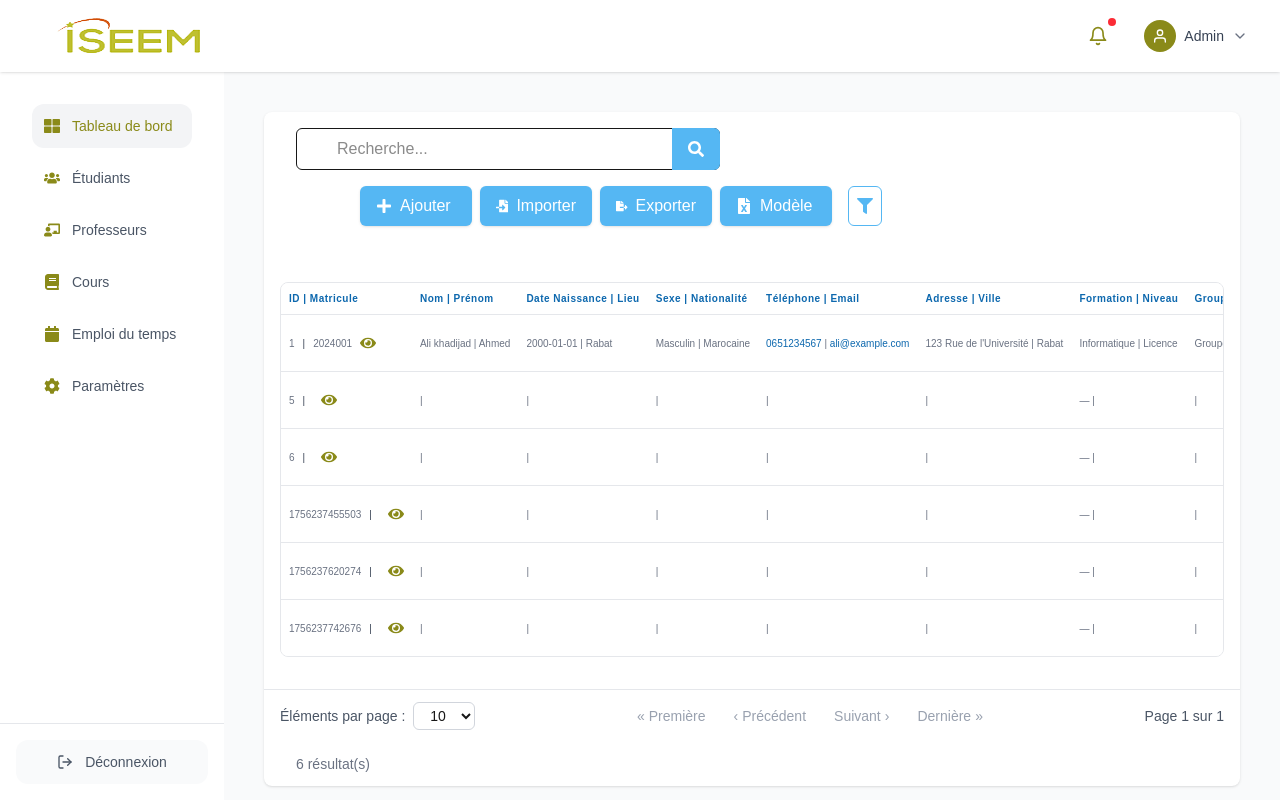
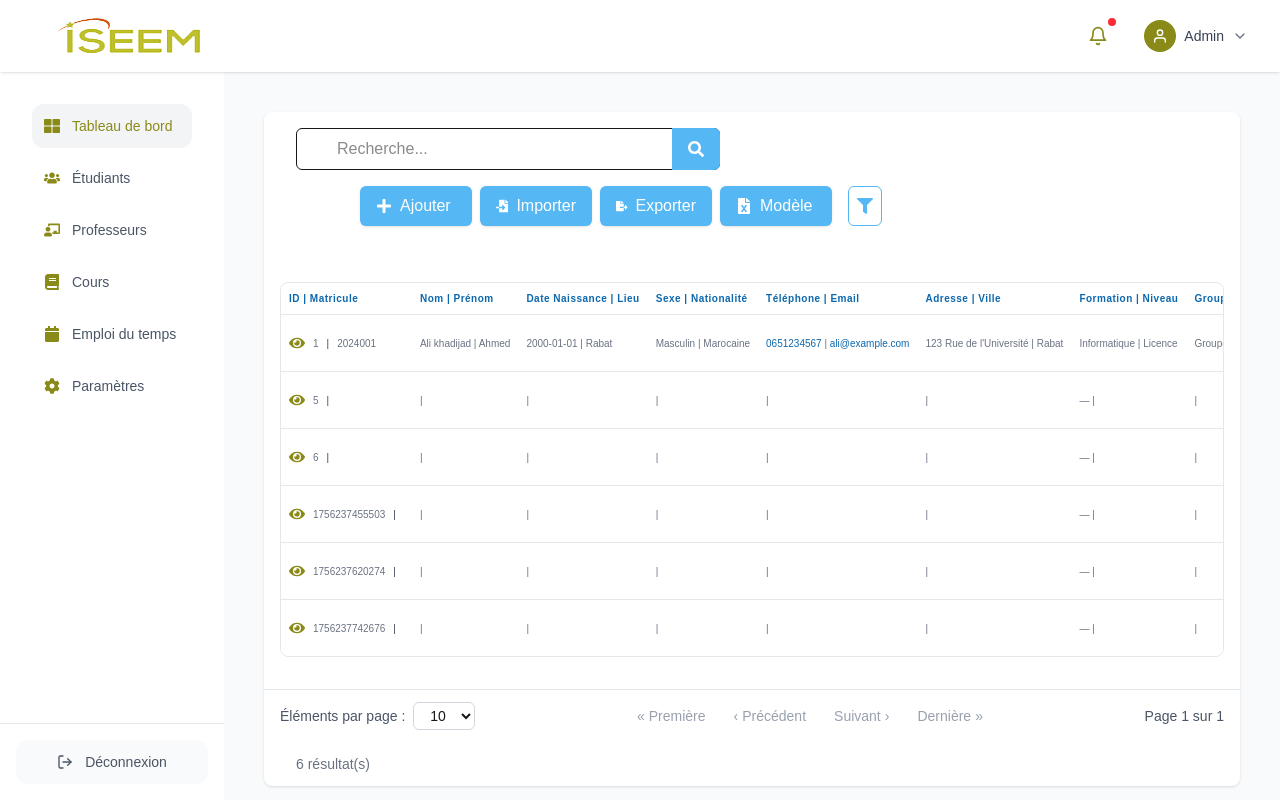
Before and after one commit to adnan-khadija/Gestion_ecole_frontend, a Next.js app: page /student in a window 1280 px wide. Built offline with nearby package versions, Linux system fonts and the light colour scheme; data requests are answered from the project's data file.

Commit message:
update 3

```diff
--- a/app/student/page.tsx
+++ b/app/student/page.tsx
@@ -35,10 +35,7 @@ const colonnesEtudiants: Column<Etudiant>[] = [
     title: "ID | Matricule",
     render: (item) => (
       <div className="flex items-center gap-2">
-        <span className="whitespace-nowrap text-gray-500">{item.id}</span>
-        {" | "}
-        <span className="whitespace-nowrap text-gray-500">{item.matricule}</span>
-        <button
+         <button
           onClick={(e) => {
             e.stopPropagation();
             setSelectedStudent(item);
@@ -48,6 +45,10 @@ const colonnesEtudiants: Column<Etudiant>[] = [
         >
           <FaEye className="h-4 w-4" />
         </button>
+        <span className="whitespace-nowrap text-gray-500">{item.id}</span>
+        {" | "}
+        <span className="whitespace-nowrap text-gray-500">{item.matricule}</span>
+
       </div>
     ),
   },
```
